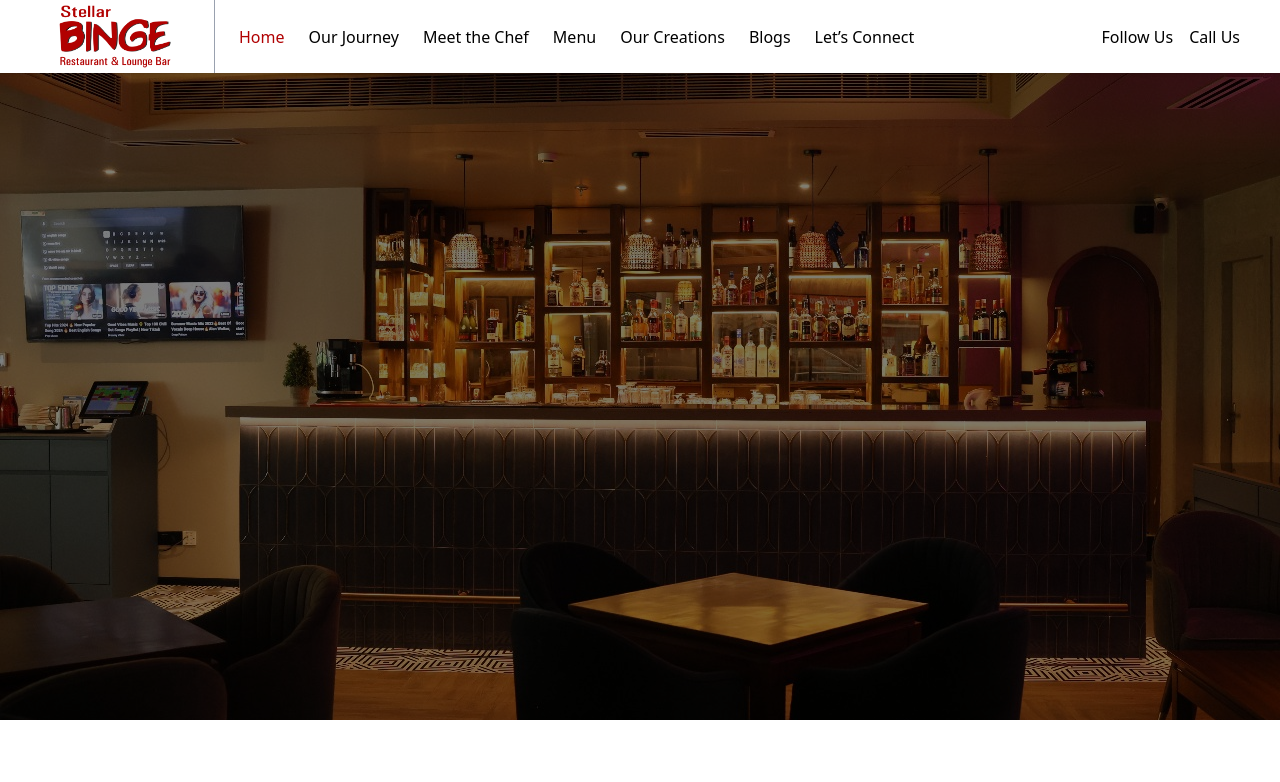
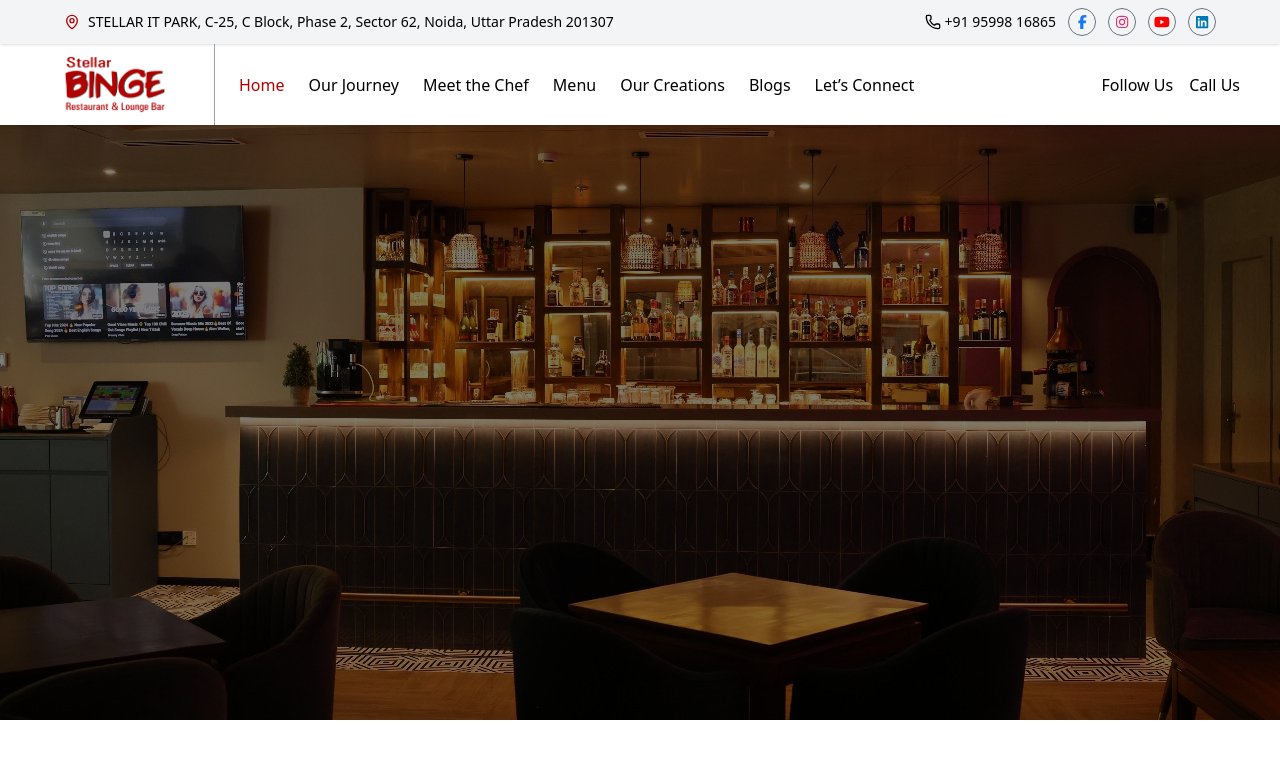
Before and after one commit to Shubham9049/binge, a Next.js app: page / in a window 1280 px wide. Shown: the top 782 px of the page. Built offline with nearby package versions, Linux system fonts and the light colour scheme.

Commit message:
add topbar in navbar

```diff
--- a/components/Navbar.tsx
+++ b/components/Navbar.tsx
@@ -9,11 +9,23 @@ import {
   Linkedin,
   Youtube,
   X,
+  Phone,
+  MapPin,
 } from "lucide-react";
 import Image from "next/image";
 import Link from "next/link";
 import logo from "../assets/logo.png";
 import { usePathname } from "next/navigation";
+import { FontAwesomeIcon } from "@fortawesome/react-fontawesome";
+import {
+  faFacebookF,
+  faInstagram,
+  faYoutube,
+  faXTwitter,
+  faLinkedin,
+  faPinterest,
+} from "@fortawesome/free-brands-svg-icons";
+import { FaEnvelope } from "react-icons/fa";
 
 const navItems = [
   { title: "Home", href: "/" },
@@ -33,8 +45,97 @@ const Navbar = () => {
     setActiveLink(pathname);
   }, [pathname]);
 
+  const socialLinks = [
+    {
+      icon: faFacebookF,
+      href: "https://www.facebook.com/bingenoida",
+      color: "#1877F2",
+    },
+    {
+      icon: faInstagram,
+      href: "https://www.instagram.com/stellar_binge",
+      color: "#E1306C",
+    },
+    {
+      icon: faYoutube,
+      href: "https://www.youtube.com/@Stellar_Binge",
+      color: "#FF0000",
+    },
+
+    {
+      icon: faLinkedin,
+      href: "https://www.linkedin.com/in/stellar-binge-78691321a/",
+      color: "#0077B5",
+    },
+  ];
+
   return (
     <nav className="fixed top-0 left-0 z-50 w-full font-raleway font-light shadow-sm bg-[#ffffff]">
+      {/* Top Bar */}
+      <div className="bg-gray-100 shadow text-black text-sm px-4 md:px-16 py-2 flex justify-between items-center flex-wrap gap-2">
+        <div className="hidden md:flex items-center gap-2">
+          <MapPin className="w-4 h-4 text-[var(--primary-color)]" />
+          <span>
+            STELLAR IT PARK, C-25, C Block, Phase 2, Sector 62, Noida, Uttar
+            Pradesh 201307
+          </span>
+        </div>
+
+        <div className="flex items-center gap-3 w-full md:w-auto justify-end">
+          <a
+            href="tel:+918368573451"
+            className="hidden md:flex items-center gap-1"
+          >
+            <Phone className="w-4 h-4 hover:text-[var(--primary-color)]" />
+            <span>+91 95998 16865</span>
+          </a>
+          {/* <a
+            href="mailto:vipul@bigwigmedia.in"
+            className="w-7 h-7 flex items-center justify-center border border-gray-500 rounded-full transition-transform duration-500 hover:rotate-[360deg]"
+            onMouseEnter={(e) => {
+              e.currentTarget.style.backgroundColor = "var(--primary-color)";
+              const icon = e.currentTarget.querySelector("svg");
+              if (icon) icon.style.color = "#ffffff";
+            }}
+            onMouseLeave={(e) => {
+              e.currentTarget.style.backgroundColor = "transparent";
+              const icon = e.currentTarget.querySelector("svg");
+              if (icon) icon.style.color = "var(--primary-color)";
+            }}
+          >
+            <FaEnvelope
+              className="text-md"
+              style={{ color: "var(--primary-color)" }}
+            />
+          </a> */}
+
+          {socialLinks.map((social, i) => (
+            <a
+              key={i}
+              href={social.href}
+              target="_blank"
+              rel="noopener noreferrer"
+              className="w-7 h-7 flex items-center justify-center border border-gray-500 rounded-full transition-all duration-300 hover:rotate-[360deg]"
+              onMouseEnter={(e) => {
+                e.currentTarget.style.backgroundColor = social.color;
+                const icon = e.currentTarget.querySelector("svg");
+                if (icon) icon.style.color = "#ffffff";
+              }}
+              onMouseLeave={(e) => {
+                e.currentTarget.style.backgroundColor = "transparent";
+                const icon = e.currentTarget.querySelector("svg");
+                if (icon) icon.style.color = social.color;
+              }}
+            >
+              <FontAwesomeIcon
+                icon={social.icon}
+                className="text-sm"
+                style={{ color: social.color }}
+              />
+            </a>
+          ))}
+        </div>
+      </div>
       {/* Desktop View */}
       <div className="hidden md:flex justify-between items-center px-10">
         {/* Logo */}
@@ -45,6 +146,7 @@ const Navbar = () => {
               alt="Stellar Binge Logo"
               width={150}
               height={50}
+              className="p-2"
             />
           </Link>
           <div className="border-l self-stretch border-gray-400"></div>
--- a/package.json
+++ b/package.json
@@ -9,6 +9,8 @@
     "lint": "next lint"
   },
   "dependencies": {
+    "@fortawesome/free-brands-svg-icons": "^7.0.0",
+    "@fortawesome/react-fontawesome": "^0.2.5",
     "aos": "^2.3.4",
     "axios": "^1.11.0",
     "framer-motion": "^12.23.12",
```
Also changed, not shown: 1 other file (tests, documents, lock files or other folders).
